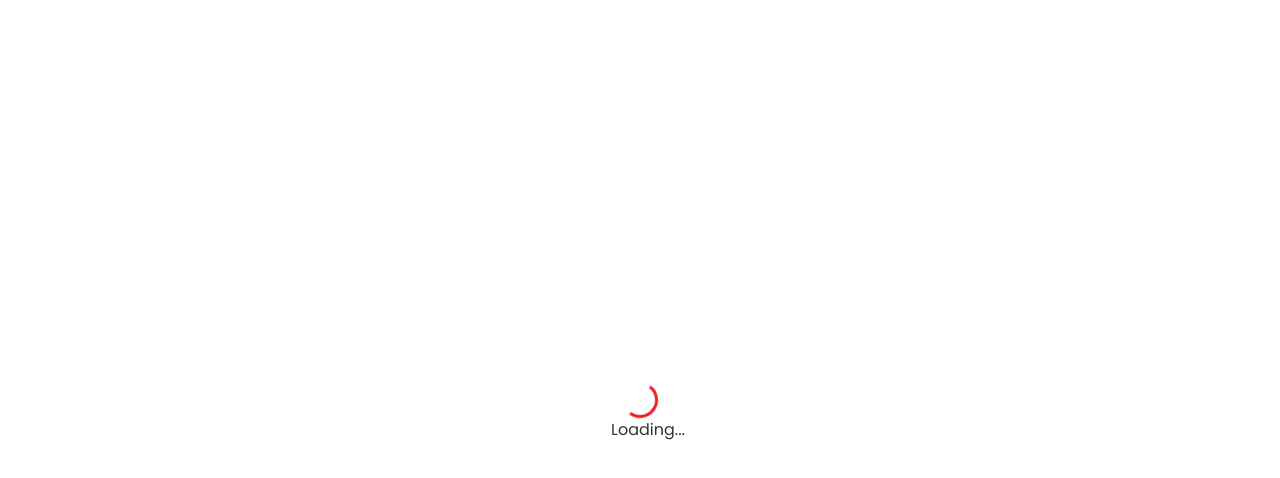
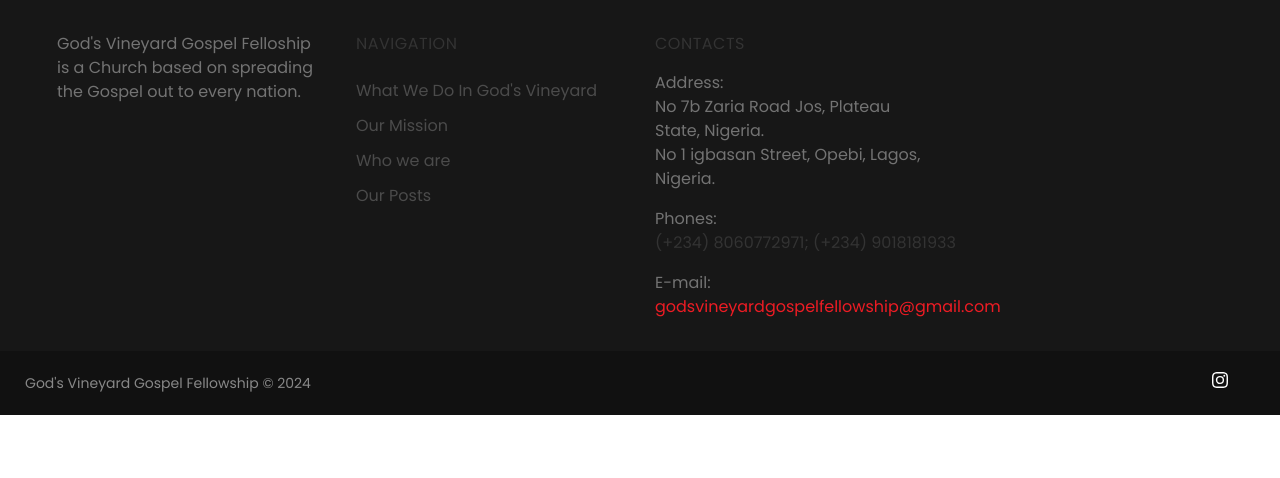
Before and after one commit to skyler-coder/GVGFWebsite, a React (Create React App) app: page / in a window 1280 px wide. Shown: the top 478 px of the page. Built offline with nearby package versions, Linux system fonts and the light colour scheme; a web font is replaced by a local one.

Commit message:
Update App.js
new update

```diff
--- a/src/App.js
+++ b/src/App.js
@@ -23,7 +23,6 @@ function App() {
   return (
     <div className='w-screen h-auto'>
       <Routes>
-        <Route path="/" element={<Preloader />} />
         <Route path="/homepage" element={<HomePage />} />
         <Route path="/gallery" element={<Gallery />} />
         {imageIds.map((link, index) => (
```
